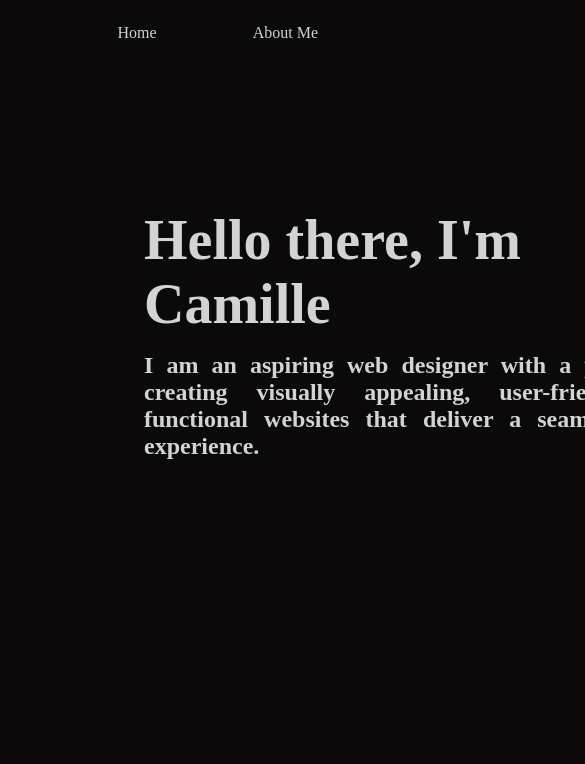
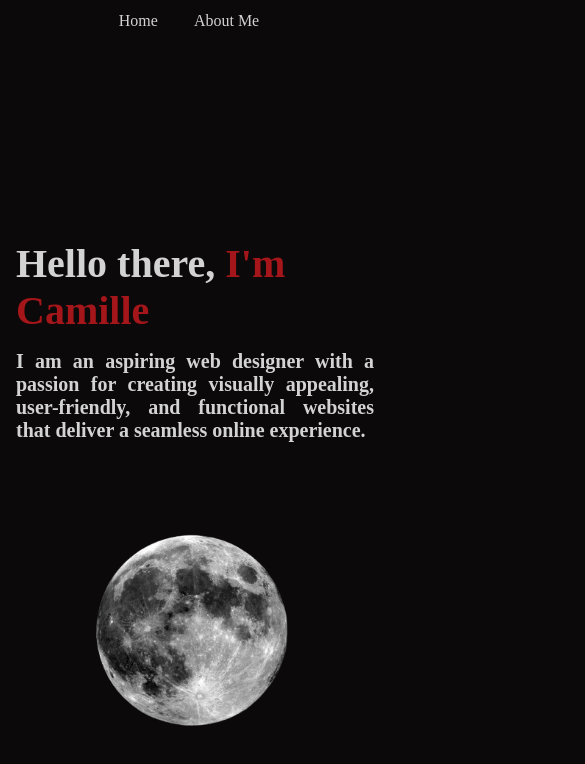
Before and after one commit to camiedump/first-project, a React (Vite) app: page / in a window 390 px wide. Shown: the top 764 px of the page, 585 px wide, since content can reach past the window. Built offline with nearby package versions, Linux system fonts and the light colour scheme.

Commit message:
responsive

```diff
--- a/src/components/Hero.jsx
+++ b/src/components/Hero.jsx
@@ -6,7 +6,7 @@ export default function Hero(){
    <>
     <div className='details-container'>
     <div className='des'>
-      <h1> Hello there, I'm Camille</h1>
+      <h1> Hello there, <span>I'm Camille</span></h1>
       <div className='description-container'>
       <h3> I am an aspiring web designer with a passion for creating visually appealing, user-friendly,
            and functional websites that deliver a seamless online experience.</h3>
--- a/src/components/about.css
+++ b/src/components/about.css
@@ -33,6 +33,7 @@
   font-size: 20px;
   line-height: 1.6;
   color: #d3d3d3;
+  text-align: justify;
 }
 
 
--- a/src/components/hero.css
+++ b/src/components/hero.css
@@ -1,17 +1,20 @@
-
-body{
+body {
   background-color: #0b090a;
+  margin: 0;
+  padding: 0;
 }
 
-.Nav{
+
+.Nav {
   top: 0;
   background-color: transparent;
   height: 5rem;
   display: flex;
   justify-content: flex-end;
+  padding: 0 1rem;
 }
 
-li{
+li {
   list-style: none;
   color: #d3d3d3;
   margin: 1.5rem;
@@ -20,7 +23,8 @@ li{
   text-decoration: none;
   transition: text-decoration 0.3s;
 }
-li:hover{
+
+li:hover {
   text-decoration: underline;
   color: #a4161a;
 }
@@ -36,59 +40,128 @@ li:hover{
   color: #a4161a;
 }
 
+span{
+ color: #a4161a;
+}
 
-h1{
+
+h1 {
   font-size: 3.5rem;
   margin-top: 2rem;
 }
 
-h3{
+h3 {
   font-size: 1.5rem;
   margin-top: 1rem;
 }
 
-.description-container{
+.description-container {
   width: 35rem;
   text-align: justify;
 }
 
-.details-container{
+
+.details-container {
   color: #d3d3d3;
-  margin-top: 6rem;
+  margin-top: 7rem;
   margin-left: 9rem;
   display: flex;
-  justify-content:space-between;
+  justify-content: space-between;
   height: 26rem;
 }
 
-.img-container{
+.des{
+  margin-top: 5rem;
+}
+
+.img-container {
   width: 40rem;
   height: 30rem;
+  align-self: flex-start;
+  margin-top: -5rem;
 }
 
-img{
+img {
   height: auto;
   width: 35rem;
-  justify-content: space-between;
-  display: flex;
+  display: block;
   margin-right: 14rem;
 
 }
 
-.logo-container{
+.logo-container {
   display: flex;
   width: 20rem;
   margin-left: 0;
   bottom: 5rem;
 }
 
-.logo{
+.logo {
   width: 3rem;
   height: 2rem;
 }
 
-.logo-react{
+.logo-react {
   width: 4rem;
   height: auto;
+}
 
+/* Responsive Adjustments */
+@media (max-width: 64rem) {
+  .details-container {
+    flex-direction: column;
+    align-items: center;
+    margin: 4rem auto 0;
+    height: auto;
+    padding: 0 1rem;
+  }
+
+  .description-container,
+  .img-container {
+    width: 100%;
+    max-width: 35rem;
+    margin: 0 auto;
+  }
+
+  img {
+    margin-right: 0;
+    width: 100%;
+  }
+
+  .Nav {
+    justify-content: center;
+  }
+
+  li {
+    margin: 1rem;
+    padding-right: 1rem;
+  }
 }
+
+@media (max-width: 37.5rem) {
+  h1 {
+    font-size: 2.5rem;
+  }
+
+  h3 {
+    font-size: 1.25rem;
+  }
+
+  .Nav {
+    height: 4rem;
+  }
+
+  li {
+    margin: 0.75rem;
+    padding-right: 0.75rem;
+  }
+
+  .logo-container {
+    width: 15rem;
+  }
+
+  .logo,
+  .logo-react {
+    width: 2.5rem;
+  }
+}
```
